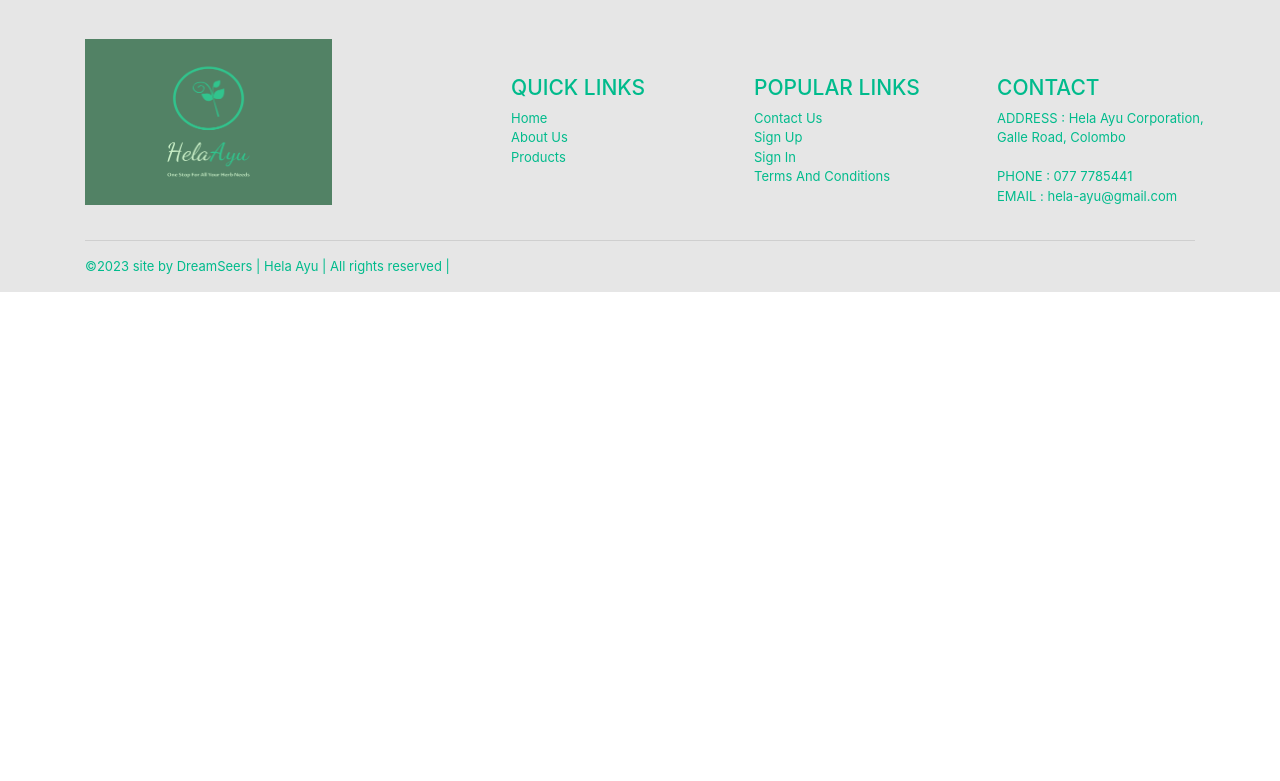
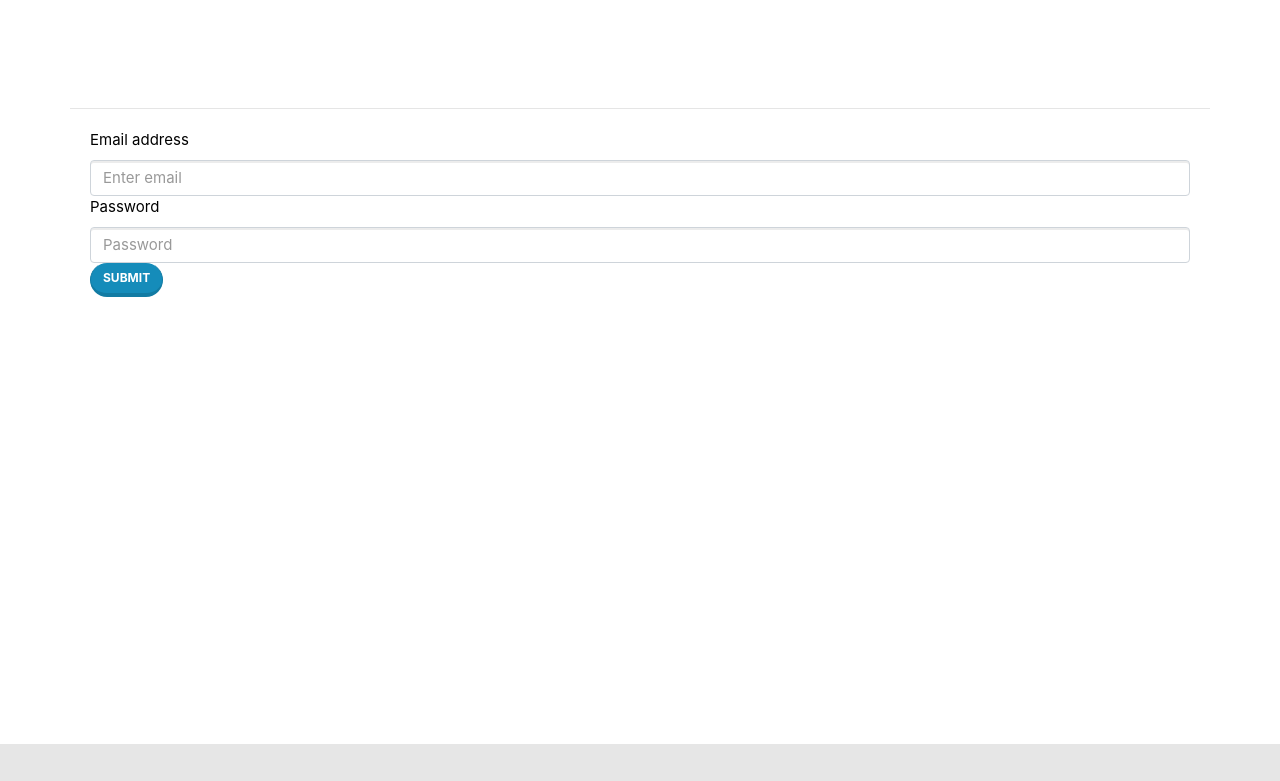
Before and after one commit to DreamSeers-Y3S2/app_ds_client, a React (Create React App) app: page /admin-login in a window 1280 px wide. Shown: the top 781 px of the page. Built offline with nearby package versions, Linux system fonts and the light colour scheme.

Commit message:
Implement login pages

```diff
--- a/src/App.js
+++ b/src/App.js
@@ -9,6 +9,9 @@ import CustomerLandingPage from "./screens/static/landingPages/CustomerLandingPa
 import VendorLandingPage from "./screens/static/landingPages/VendorLandingPage";
 import AdminLandingPage from "./screens/static/landingPages/AdminLandingPage";
 import HomeScreen from "./screens/static/home/HomeScreen";
+import AdminLogin from "./screens/userManagement/login/AdminLogin";
+import CustomerLogin from "./screens/userManagement/login/CustomerLogin";
+import VendorLogin from "./screens/userManagement/login/VendorLogin";
 import VendorRegisterScreen from "./screens/userManagement/registerUser/VendorRegisterScreen";
 import AdminViewScreen from "./screens/userManagement/viewUser/AdminViewScreen";
 import CustomerViewScreen from "./screens/userManagement/viewUser/CustomerViewScreen";
@@ -30,6 +33,9 @@ const App = () => {
   return (
     <BrowserRouter>
       <main>
+        <Route path="/admin-login" component={AdminLogin} />
+        <Route path="/customer-login" component={CustomerLogin} />
+        <Route path="/vendor-login" component={VendorLogin} />
         <Route path="/admin-register" component={AdminRegisterScreen} exact />
         <Route
           path="/customer-register"
--- /dev/null
+++ b/src/screens/userManagement/login/AdminLogin.js
@@ -0,0 +1,65 @@
+import { Form, Button } from "react-bootstrap";
+import MainScreen from "../../../components/MainScreen";
+import "./LoginScreen.css";
+import React, { useState, useEffect } from "react";
+import { useDispatch, useSelector } from "react-redux";
+import Loading from "../../../components/Loading";
+import ErrorMessage from "../../../components/ErrorMessage";
+import { adminLogin } from "../../../actions/userManagementActions/adminActions";
+
+const AdminLogin = ({ history }) => {
+  const [email, setEmail] = useState("");
+  const [password, setPassword] = useState("");
+
+  const dispatch = useDispatch();
+
+  const admin_Login = useSelector((state) => state.admin_Login);
+  const { loading, error, adminInfo } = admin_Login;
+
+  useEffect(() => {
+    if (adminInfo) {
+      window.history.pushState({}, "", "/admin");
+    }
+  }, [history, adminInfo]);
+
+  const submitHandler = async (e) => {
+    e.preventDefault();
+    dispatch(adminLogin(email, password));
+  };
+
+  return (
+    <MainScreen title="ADMIN LOGIN">
+      <div className="loginContainer">
+        {error && <ErrorMessage variant="danger">{error}</ErrorMessage>}
+        {loading && <Loading />}
+        <Form onSubmit={submitHandler}>
+          <Form.Group controlId="formBasicEmail">
+            <Form.Label>Email address</Form.Label>
+            <Form.Control
+              type="email"
+              value={email}
+              placeholder="Enter email"
+              onChange={(e) => setEmail(e.target.value)}
+            />
+          </Form.Group>
+
+          <Form.Group controlId="formBasicPassword">
+            <Form.Label>Password</Form.Label>
+            <Form.Control
+              type="password"
+              value={password}
+              placeholder="Password"
+              onChange={(e) => setPassword(e.target.value)}
+            />
+          </Form.Group>
+
+          <Button variant="primary" type="submit">
+            Submit
+          </Button>
+        </Form>
+      </div>
+    </MainScreen>
+  );
+};
+
+export default AdminLogin;
--- /dev/null
+++ b/src/screens/userManagement/login/CustomerLogin.js
@@ -0,0 +1,65 @@
+import { Form, Button } from "react-bootstrap";
+import MainScreen from "../../../components/MainScreen";
+import "./LoginScreen.css";
+import React, { useState, useEffect } from "react";
+import { useDispatch, useSelector } from "react-redux";
+import Loading from "../../../components/Loading";
+import ErrorMessage from "../../../components/ErrorMessage";
+import { customerLogin } from "../../../actions/userManagementActions/customerActions";
+
+const CustomerLogin = ({ history }) => {
+  const [email, setEmail] = useState("");
+  const [password, setPassword] = useState("");
+
+  const dispatch = useDispatch();
+
+  const customer_Login = useSelector((state) => state.customer_Login);
+  const { loading, error, customerInfo } = customer_Login;
+
+  useEffect(() => {
+    if (customerInfo) {
+      window.history.pushState({}, "", "/customer");
+    }
+  }, [history, customerInfo]);
+
+  const submitHandler = async (e) => {
+    e.preventDefault();
+    dispatch(customerLogin(email, password));
+  };
+
+  return (
+    <MainScreen title="CUSTOMER LOGIN">
+      <div className="loginContainer">
+        {error && <ErrorMessage variant="danger">{error}</ErrorMessage>}
+        {loading && <Loading />}
+        <Form onSubmit={submitHandler}>
+          <Form.Group controlId="formBasicEmail">
+            <Form.Label>Email address</Form.Label>
+            <Form.Control
+              type="email"
+              value={email}
+              placeholder="Enter email"
+              onChange={(e) => setEmail(e.target.value)}
+            />
+          </Form.Group>
+
+          <Form.Group controlId="formBasicPassword">
+            <Form.Label>Password</Form.Label>
+            <Form.Control
+              type="password"
+              value={password}
+              placeholder="Password"
+              onChange={(e) => setPassword(e.target.value)}
+            />
+          </Form.Group>
+
+          <Button variant="primary" type="submit">
+            Submit
+          </Button>
+        </Form>
+      </div>
+    </MainScreen>
+  );
+};
+
+export default CustomerLogin;
--- /dev/null
+++ b/src/screens/userManagement/login/LoginScreen.css
@@ -0,0 +1,5 @@
+.loginContainer {
+  display: flex;
+  flex-direction: column;
+  margin: 20px;
+}
--- /dev/null
+++ b/src/screens/userManagement/login/VendorLogin.js
@@ -0,0 +1,65 @@
+import { Form, Button } from "react-bootstrap";
+import MainScreen from "../../../components/MainScreen";
+import "./LoginScreen.css";
+import React, { useState, useEffect } from "react";
+import { useDispatch, useSelector } from "react-redux";
+import Loading from "../../../components/Loading";
+import ErrorMessage from "../../../components/ErrorMessage";
+import { vendorLogin } from "../../../actions/userManagementActions/vendorActions";
+
+const VendorLogin = ({ history }) => {
+  const [email, setEmail] = useState("");
+  const [password, setPassword] = useState("");
+
+  const dispatch = useDispatch();
+
+  const vendor_Login = useSelector((state) => state.vendor_Login);
+  const { loading, error, vendorInfo } = vendor_Login;
+
+  useEffect(() => {
+    if (vendorInfo) {
+      window.history.pushState({}, "", "/vendor");
+    }
+  }, [history, vendorInfo]);
+
+  const submitHandler = async (e) => {
+    e.preventDefault();
+    dispatch(vendorLogin(email, password));
+  };
+
+  return (
+    <MainScreen title="VENDOR LOGIN">
+      <div className="loginContainer">
+        {error && <ErrorMessage variant="danger">{error}</ErrorMessage>}
+        {loading && <Loading />}
+        <Form onSubmit={submitHandler}>
+          <Form.Group controlId="formBasicEmail">
+            <Form.Label>Email address</Form.Label>
+            <Form.Control
+              type="email"
+              value={email}
+              placeholder="Enter email"
+              onChange={(e) => setEmail(e.target.value)}
+            />
+          </Form.Group>
+
+          <Form.Group controlId="formBasicPassword">
+            <Form.Label>Password</Form.Label>
+            <Form.Control
+              type="password"
+              value={password}
+              placeholder="Password"
+              onChange={(e) => setPassword(e.target.value)}
+            />
+          </Form.Group>
+
+          <Button variant="primary" type="submit">
+            Submit
+          </Button>
+        </Form>
+      </div>
+    </MainScreen>
+  );
+};
+
+export default VendorLogin;
```
Also changed, not shown: 1 other file (tests, documents, lock files or other folders).
